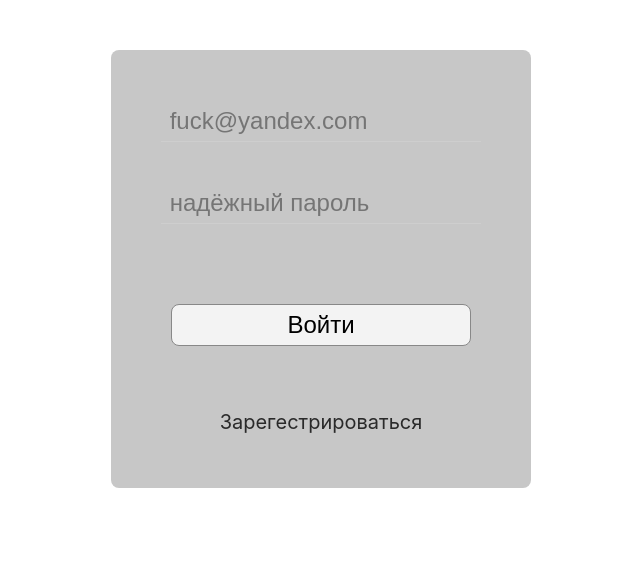
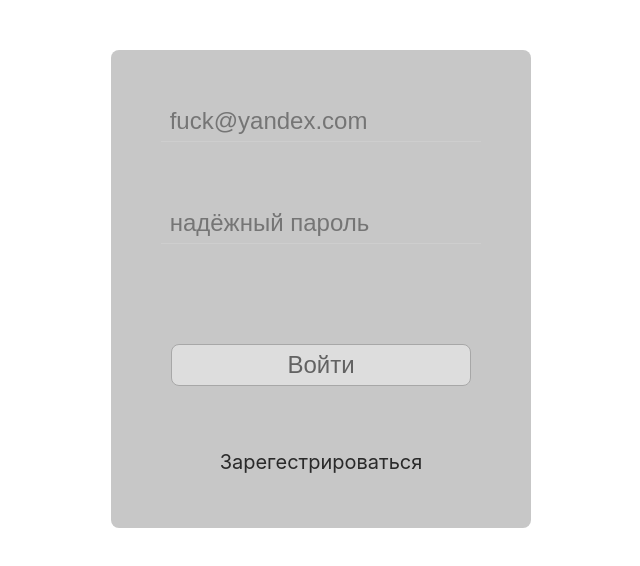
Before and after one commit to DimaDostoevskiy/trera_taskboard_2.0_front, a Vue app: page /signin in a window 1280 px wide. Shown: the top 566 px of the page, without its empty margins (319-959 px from the left). Built offline with nearby package versions, Linux system fonts and the light colour scheme.

Commit message:
validate signin and signup

```diff
--- a/src/pages/CreateProjectModal.vue
+++ b/src/pages/CreateProjectModal.vue
@@ -9,8 +9,8 @@
         placeholder=" Название проекта"
         type="text"
       />
-      <div class="error-message">
-        <span class="error__label">
+      <div class="validate">
+        <span class="validate__message">
           {{ v$.projectName?.$errors[0]?.$message }}
         </span>
       </div>
@@ -91,10 +91,10 @@
 .input {
   margin: 100px auto 5px auto;
 }
-.error-message {
+.validate {
   height: 30px;
 }
-.error__label {
+.validate__message {
   color: var(--color-danger);
 }
 .btn {
--- a/src/pages/SignInPage.vue
+++ b/src/pages/SignInPage.vue
@@ -3,17 +3,27 @@
     <div class="card">
       <input
         class="input"
-        v-model="email"
+        v-model="eMail"
         placeholder=" fuck@yandex.com"
         type="text"
       />
+      <div class="validate">
+        <span class="validate__message">
+          {{ v$.eMail?.$errors[0]?.$message }}
+        </span>
+      </div>
       <input
         class="input"
         v-model="password"
         placeholder=" надёжный пароль"
         type="password"
       />
-      <button class="btn" @click="signIn">Войти</button>
+      <div class="validate">
+        <span class="validate__message">
+          {{ v$.password?.$errors[0]?.$message }}
+        </span>
+      </div>
+      <button :disabled="v$.$invalid" class="btn" @click="signIn">Войти</button>
       <router-link class="link" to="/signup">Зарегестрироваться</router-link>
     </div>
   </div>
@@ -26,14 +36,33 @@
 import { useRouter } from "vue-router";
 import { useAppStore } from "@/stores/useAppStore";
 
+import { useVuelidate } from "@vuelidate/core";
+import { required, helpers, minLength, maxLength, email } from "@vuelidate/validators";
+
 const store = useAppStore();
 const router = useRouter();
 
-const email = ref("");
+const eMail = ref("");
 const password = ref("");
 
+const rules = {
+  eMail: {
+    required: helpers.withMessage("Поле необходимо заполнить", required),
+    email: helpers.withMessage("Некорректный email", email),
+    $autoDirty: true,
+  },
+  password: {
+    minLength: helpers.withMessage(() => "Пароль слишком короткий", minLength(4)),
+    maxLength: helpers.withMessage(() => "Пароль слишком длинный", maxLength(30)),
+    required: helpers.withMessage("Поле необходимо заполнить", required),
+    $autoDirty: true,
+  },
+};
+
+const v$ = useVuelidate(rules, { eMail, password });
+
 const signIn = async () => {
-  const response = await api.requestSignIn(email.value, password.value);
+  const response = await api.requestSignIn(eMail.value, password.value);
   if (!response) return;
   store.token = response;
   localStorage.setItem("token", response);
@@ -50,7 +79,7 @@
   padding: 50px;
 }
 .input {
-  margin: 0px auto 40px auto;
+  margin: 0 auto;
 }
 .btn {
   margin: 40px auto 60px auto;
@@ -58,4 +87,12 @@
 .link {
   margin: 0px auto;
 }
+
+.validate {
+  height: 30px;
+  margin-bottom: 30px;
+}
+.validate__message {
+  color: var(--color-danger);
+}
 </style>
--- a/src/pages/SignUpPage.vue
+++ b/src/pages/SignUpPage.vue
@@ -2,18 +2,33 @@
   <div class="signup">
     <div class="card">
       <input class="input" v-model="name" placeholder=" ваше имя" type="text" />
+      <div class="validate">
+        <span class="validate__message">
+          {{ v$.name?.$errors[0]?.$message }}
+        </span>
+      </div>
       <input
         class="input"
-        v-model="email"
+        v-model="eMail"
         placeholder=" fuck@yandex.com"
         type="text"
       />
+      <div class="validate">
+        <span class="validate__message">
+          {{ v$.eMail?.$errors[0]?.$message }}
+        </span>
+      </div>
       <input
         class="input"
         v-model="password"
         placeholder=" надёжный пароль"
         type="password"
       />
+      <div class="validate">
+        <span class="validate__message">
+          {{ v$.password?.$errors[0]?.$message }}
+        </span>
+      </div>
       <button class="btn" @click="signUp">signup</button>
     </div>
   </div>
@@ -24,16 +39,53 @@
 import api from "../api/api";
 import { useRouter } from "vue-router";
 
+import { useVuelidate } from "@vuelidate/core";
+import {
+  required,
+  helpers,
+  minLength,
+  maxLength,
+  email,
+} from "@vuelidate/validators";
+
 const router = useRouter();
 
 const name = ref("");
-const email = ref("");
+const eMail = ref("");
 const password = ref("");
+
+const rules = {
+  name: {
+    minLength: helpers.withMessage(() => "Имя слишком короткое", minLength(4)),
+    maxLength: helpers.withMessage(() => "Имя слишком длинное", maxLength(30)),
+    required: helpers.withMessage("Поле необходимо заполнить", required),
+    $autoDirty: true,
+  },
+  eMail: {
+    required: helpers.withMessage("Поле необходимо заполнить", required),
+    email: helpers.withMessage("Некорректный eMail", eMail),
+    $autoDirty: true,
+  },
+  password: {
+    minLength: helpers.withMessage(
+      () => "Пароль слишком короткий",
+      minLength(4)
+    ),
+    maxLength: helpers.withMessage(
+      () => "Пароль слишком длинный",
+      maxLength(30)
+    ),
+    required: helpers.withMessage("Поле необходимо заполнить", required),
+    $autoDirty: true,
+  },
+};
+
+const v$ = useVuelidate(rules, { name, eMail, password });
 
 const signUp = async () => {
   const response = await api.requestSignUp(
     name.value,
-    email.value,
+    eMail.value,
     password.value
   );
   if (!response) return;
@@ -51,10 +103,17 @@
   background-color: var(--color-bg-board);
 }
 .input {
-  margin: 0px auto 40px auto;
+  margin: 0px auto;
   border-bottom: 1px solid;
 }
 .btn {
   margin: 40px auto;
 }
+.validate {
+  height: 30px;
+  margin-bottom: 40px;
+}
+.validate__message {
+  color: var(--color-danger);
+}
 </style>
```
